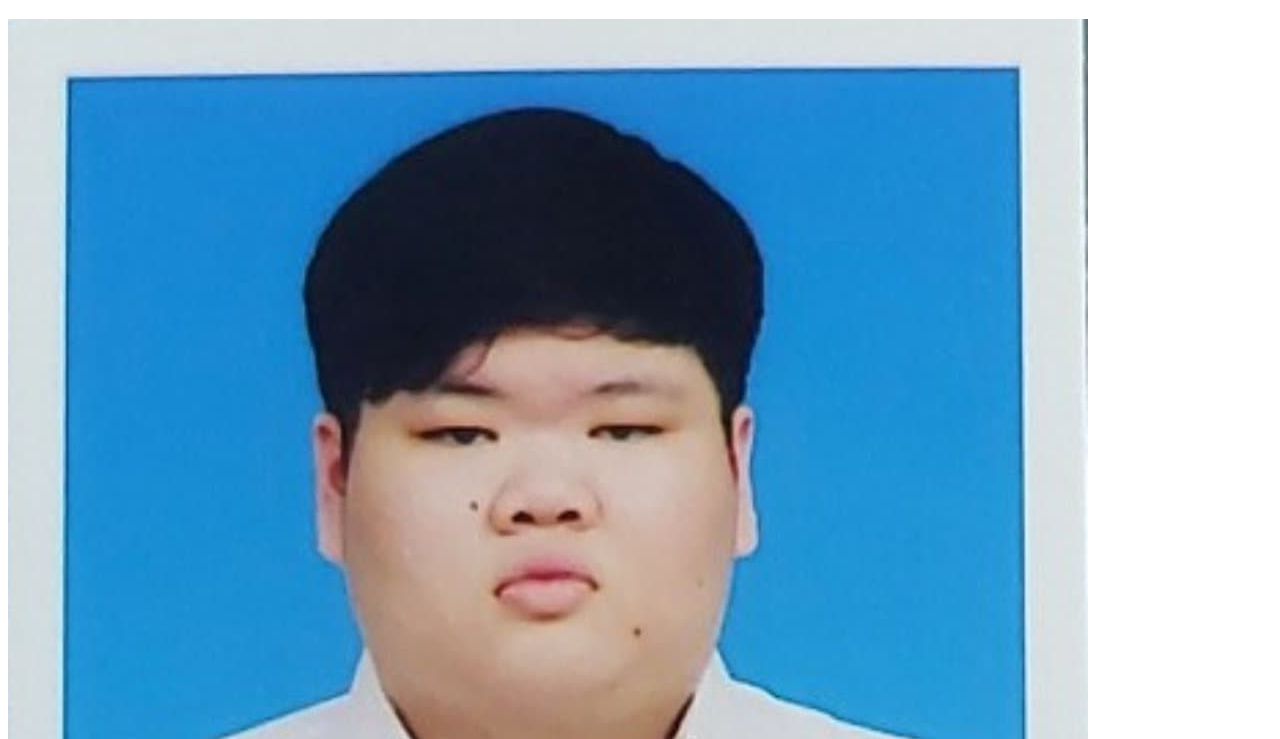
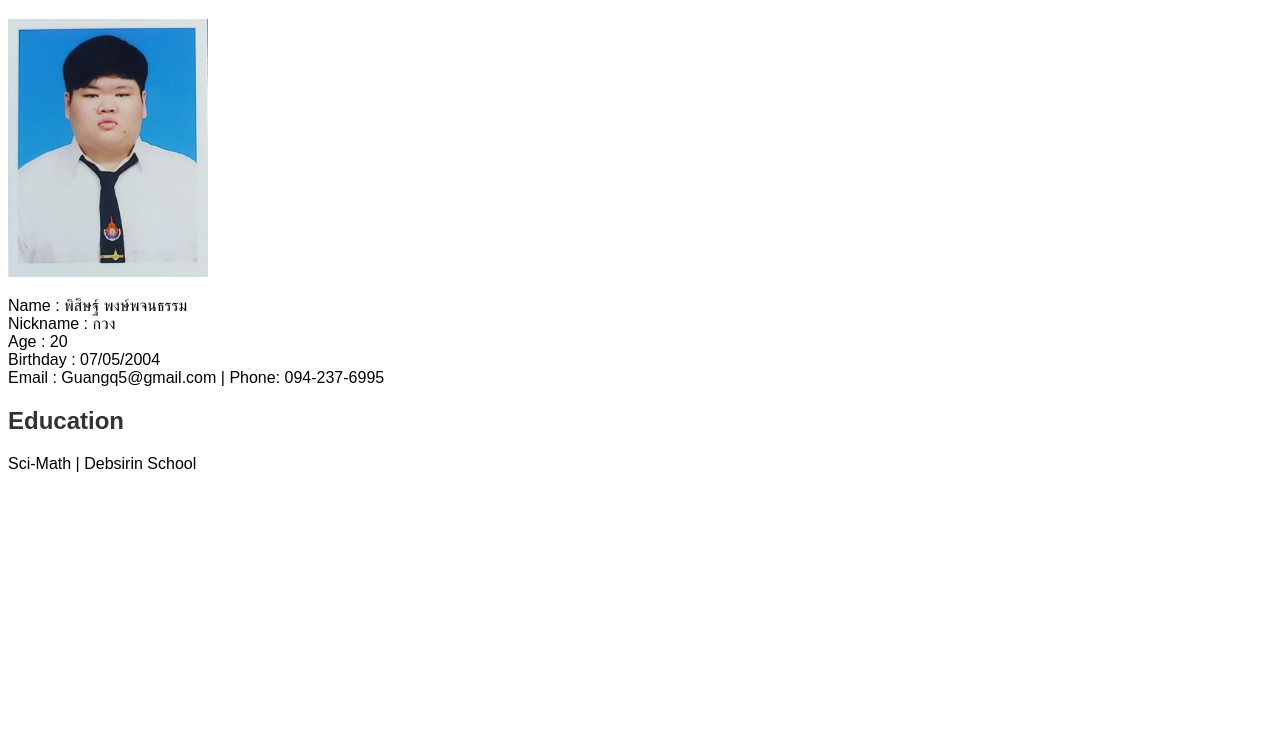
Before and after one commit to WhatWrongss985/Resume., a plain HTML site: page index.html in a window 1280 px wide. Shown: the part 61-800 px from the top of the page. Drawn offline with Linux system fonts and the light colour scheme.

Commit message:
Add files via upload

```diff
--- a/index.html
+++ b/index.html
@@ -16,7 +16,7 @@
 </head>
 <body>
     <h1>Resume</h1>
-    <img src="images/Guang.jpg" alt="Guang">
+    <img src="images/Guang.jpg" width="200" alt="Guang">
     <p>Name     : พิสิษฐ์ พงษ์พจนธรรม <br>
        Nickname : กวง <br>
        Age      : 20 <br>
```
